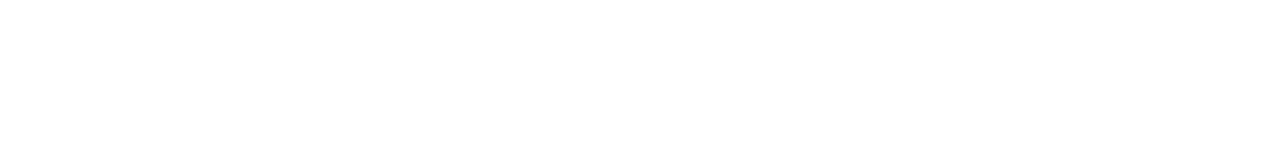
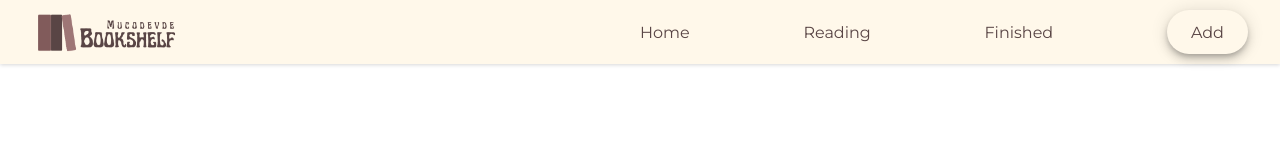
Before and after one commit to muhammadderic/bookshelf-management-system, a plain HTML site: page index.html in a window 1280 px wide. Drawn offline with nearby package versions, Linux system fonts and the light colour scheme.

Commit message:
Create header section and styling

```diff
--- a/index.html
+++ b/index.html
@@ -17,6 +17,24 @@
 
 <body>
   <!-- ===== HEADER ===== -->
+  <header id="header" class="d-flex space-between ai-center">
+    <img src="./assets/bookshelf-logo.png" alt="company" class="header__logo">
+    <nav class="header__menu d-flex space-between ai-center">
+      <div class="header__field">
+        <a href="#" class="header__link">Home</a>
+      </div>
+      <div class="header__field">
+        <a href="#" class="header__link">Reading</a>
+      </div>
+      <div class="header__field">
+        <a href="#" class="header__link">Finished</a>
+      </div>
+      <div class="header__field">
+        <button class="btn">Add</button>
+      </div>
+    </nav>
+  </header>
+
   <!-- ===== SEARCH ===== -->
   <!-- ===== ADD BOOK ===== -->
   <!-- ===== READING BOOKS ===== -->
--- a/style.css
+++ b/style.css
@@ -1,8 +1,86 @@
 /* ===== VARIABLES ===== */
+* {
+  --d-brown: #594545;
+  --m-brown: #815B5B;
+  --l-brown: #9E7676;
+  --cream: #FFF8EA;
+  margin: 0;
+  padding: 0;
+  font-family: 'Montserrat', sans-serif;
+  color: var(--d-brown);
+  box-sizing: border-box;
+}
+
 /* ===== ELEMENTS ===== */
+a {
+  text-decoration: none;
+}
+
+.btn {
+  padding: 0.8rem 1.5rem;
+  font-size: 1rem;
+  font-weight: 500;
+  background-color: var(--cream);
+  color: var(--d-brown);
+  border: none;
+  border-radius: 24px;
+  box-shadow: rgba(0, 0, 0, .2) 0 3px 5px -1px, rgba(0, 0, 0, .14) 0 6px 10px 0, rgba(0, 0, 0, .12) 0 1px 18px 0;
+  cursor: pointer;
+  transition-duration: 0.3s;
+}
+
+.btn:hover {
+  background: var(--l-brown);
+  color: var(--cream);
+  transition-duration: 0.3s;
+}
+
 /* ===== BEHAVIOURS ===== */
+.d-flex {
+  display: flex;
+}
+
+.d-grid {
+  display: grid;
+}
+
+.space-between {
+  justify-content: space-between;
+}
+
+.jc-end {
+  justify-content: flex-end;
+}
+
+.ai-center {
+  align-items: center;
+}
+
 /* ===== CLASSES ===== */
 /* ----- Header ----- */
+#header {
+  height: 4rem;
+  padding: 0 2rem;
+  background-color: var(--cream);
+  box-shadow: rgba(0, 0, 0, 0.16) 0px 1px 4px;
+}
+
+.header__logo {
+  height: 3rem;
+}
+
+.header__menu {
+  width: 50%;
+}
+
+.header__link {
+  padding-bottom: 0.2rem;
+}
+
+.header__link:hover {
+  border-bottom: 2px solid var(--m-brown);
+}
+
 /* ----- Search ----- */
 /* ----- Add Book ----- */
 /* ----- Reading Books ----- */
```
